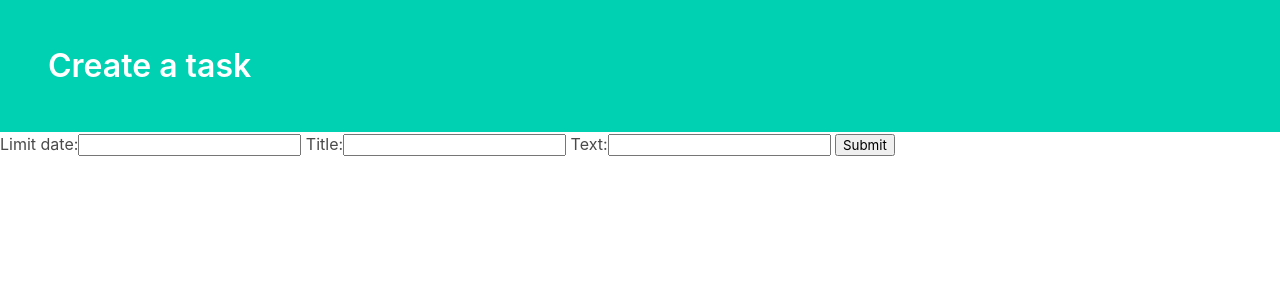
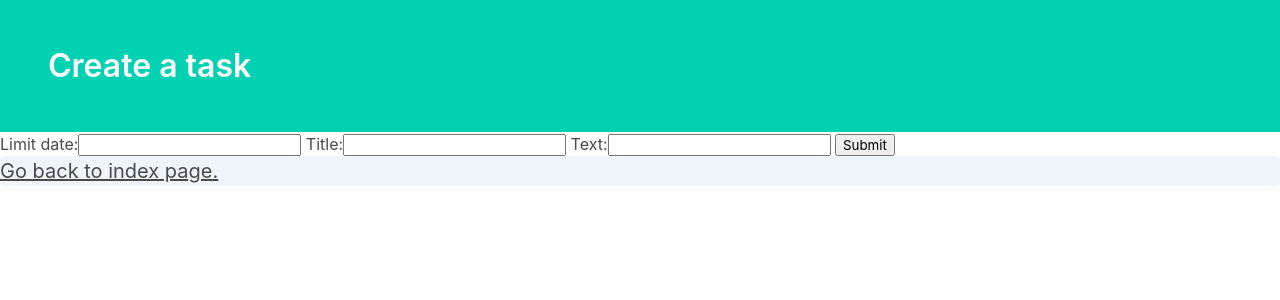
Before and after one commit to O-Jun-S/django_todo, a Django app: template app/mysite/todo/templates/todo/create.html in a window 1280 px wide. Shown: the top 300 px of the page. Run offline with Django 3.2, Linux system fonts and the light colour scheme; the template is opened without the code that fills it: values that come from a table or form of the project are taken from there, others are empty.

Commit message:
Add create function.

```diff
--- a/app/mysite/todo/templates/todo/create.html
+++ b/app/mysite/todo/templates/todo/create.html
@@ -14,12 +14,19 @@
         </div>
     </section>
 
-    <section class="_form">
-        <form action="{% url 'read' %} method="post">
+    <section class="form">
+        <form action="{% url 'create_task' %}" method=post>
             {% csrf_token %}
             {{ form }}
             <input type="submit" value="Submit">
         </form>
     </section>
+
+    <div class="block">
+        <article class="message is-medium is-info">
+            <a href="{% url 'index' %}">Go back to index page.</a>
+        </article>
+    </div>
+
 </body>
 </html>
--- a/app/mysite/todo/urls.py
+++ b/app/mysite/todo/urls.py
@@ -3,5 +3,7 @@ from . import views
 
 urlpatterns = [
     path("index", views.index, name="index"),
-    path("read/<int:task_id>", views.read, name="read")
+    path("read/<int:task_id>", views.read, name="read"),
+    path("create", views.create, name="create"),
+    path("create_task", views.create_task, name="create_task"),
 ]
```
Also changed, not shown: app/mysite/todo/views.py (+19 -1 lines), app/mysite/db.sqlite3.
